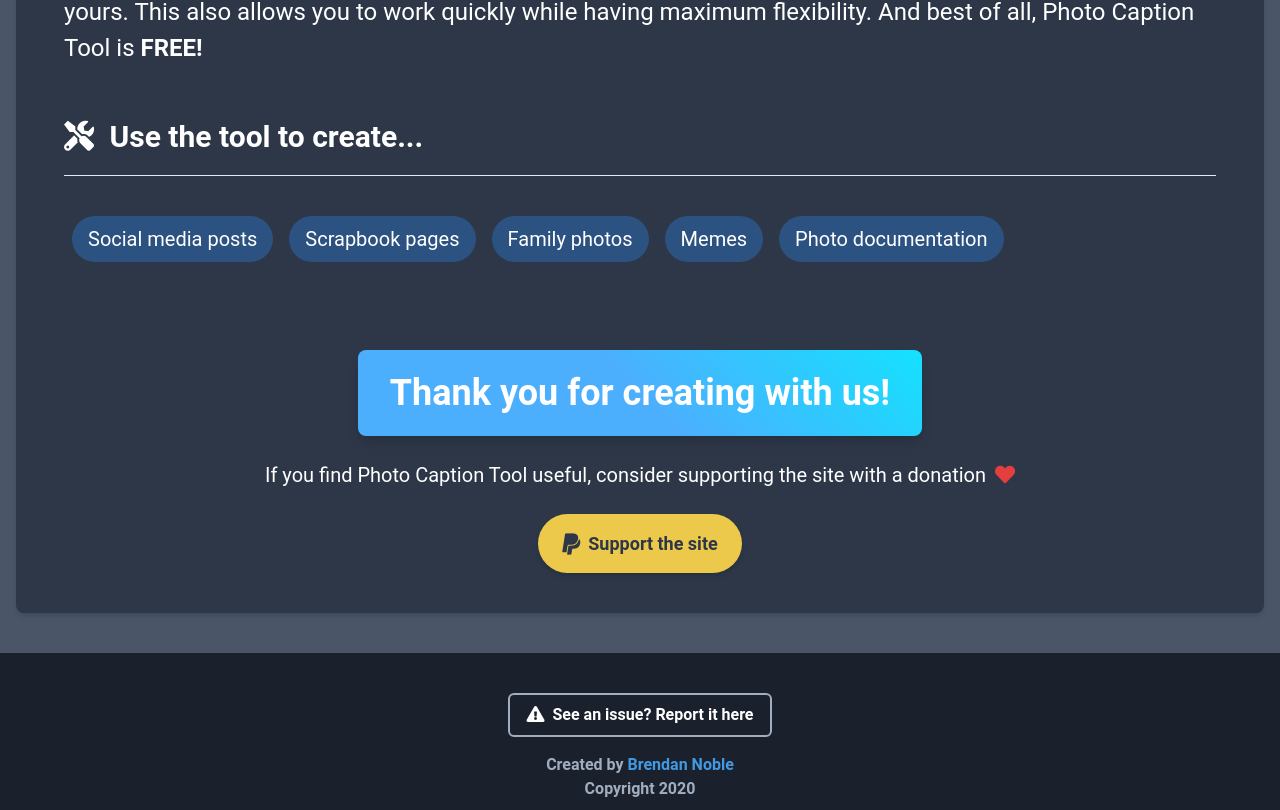
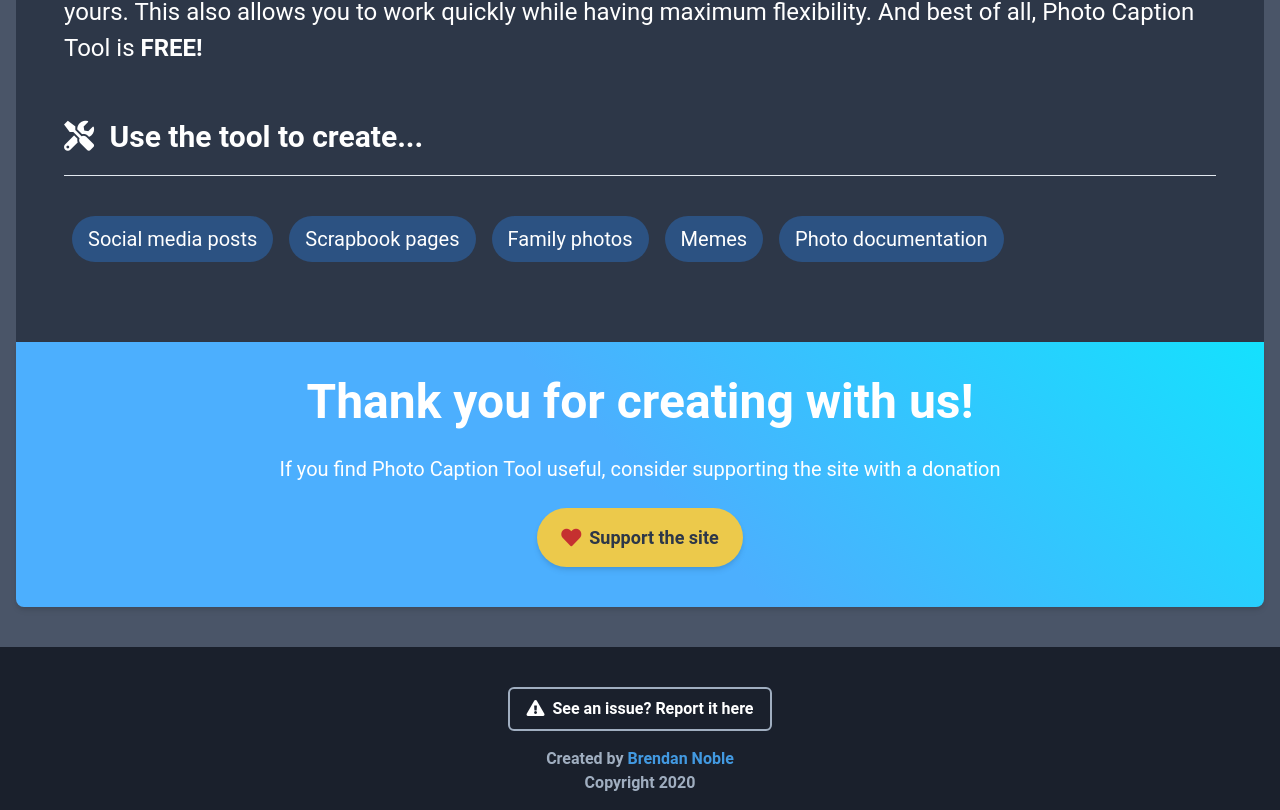
Before and after one commit to brendannoble/Photo-Caption-Tool, a React (Create React App) app: page / in a window 1280 px wide. Shown: the part 2906-3716 px from the top of the page. Built offline with nearby package versions, Linux system fonts and the light colour scheme.

Commit message:
Update About Section

```diff
--- a/src/components/help/AboutSection.js
+++ b/src/components/help/AboutSection.js
@@ -4,25 +4,25 @@
   return (
     <section id="about" className="bg-gray-700">
       <div className="container px-4 py-10 mx-auto relative text-white">
-        <div className="card dark-card py-6 px-6 md:px-12 bg-gray-800">
-          <h1 className="text-3xl md:text-5xl text-center font-bold mb-4"><i className="fas fa-user-friends mr-4"></i> About</h1>
+        <div className="rounded-t-lg py-6 px-6 md:px-12 bg-gray-800">
+          <h1 className="text-3xl md:text-5xl text-center font-bold mb-4"><i className="fas fa-globe-americas mr-2"></i> About</h1>
           <p className="text-lg md:text-2xl mb-12">Photo Caption Tool was created from the ground up with the user in mind. It was created to solve the common issue of inserting a caption in the easiest way possible. It is the quickest and easiest way to add a caption on desktop and mobile. Your photos are processed locally on your computer to keep what's yours, yours. This also allows you to work quickly while having maximum flexibility. And best of all, Photo Caption Tool is <strong>FREE!</strong></p>
           <h2 className="font-bold text-3xl mb-4"><i className="fas fa-tools mr-2"></i> Use the tool to create...</h2>
           <hr className="mb-8"/>
-          <ul className="flex flex-wrap md:text-xl mb-2 md:mb-12">
+          <ul className="flex flex-col md:flex-row md:flex-wrap md:text-xl mb-2 md:mb-12 text-center">
             <li className="bg-blue-800 py-2 px-4 rounded-full mx-2">Social media posts</li>
             <li className="bg-blue-800 py-2 px-4 rounded-full mx-2">Scrapbook pages</li>
             <li className="bg-blue-800 py-2 px-4 rounded-full mx-2">Family photos</li>
             <li className="bg-blue-800 py-2 px-4 rounded-full mx-2">Memes</li>
             <li className="bg-blue-800 py-2 px-4 rounded-full mx-2">Photo documentation</li>
           </ul>
-          <div className="flex flex-col items-center">
-            <h2 className="flex-shrink-0 text-xl md:text-4xl text-center mt-8 px-8 py-4 shadow-lg font-bold text-white rounded-lg gold inline-block mb-6">Thank you for creating with us!</h2>
-            <h3 className="text-xl mb-6">If you find Photo Caption Tool useful, consider supporting the site with a donation <i className="fas fa-heart text-red-600 ml-1"></i></h3>
-            <a href="https://www.paypal.com/cgi-bin/webscr?cmd=_donations&business=UPREMZJUGFCQU&currency_code=USD&source=url" target="_blank" rel="noopener noreferrer"
-              className="flex-shrink-0 flex items-center bg-yellow-500 text-gray-800 px-6 py-4 mb-4 text-lg shadow-md rounded-full font-bold text-center"
-            ><i className="fab fa-paypal text-2xl mr-2"></i> Support the site</a>
-          </div>
+        </div>
+        <div className="flex flex-col items-center rounded-b-lg py-6 px-6 md:px-12 gold shadow-md">
+          <h2 className="font-bold text-3xl text-center md:text-5xl mb-4">Thank you for creating with us!</h2>
+          <h3 className="text-xl mb-6">If you find Photo Caption Tool useful, consider supporting the site with a donation</h3>
+          <a href="https://www.paypal.com/cgi-bin/webscr?cmd=_donations&business=UPREMZJUGFCQU&currency_code=USD&source=url" target="_blank" rel="noopener noreferrer"
+            className="flex-shrink-0 flex items-center text-gray-800 bg-yellow-500 hover:bg-yellow-400 transition-colors duration-150 px-6 py-4 mb-4 text-lg shadow-md rounded-full font-bold text-center"
+          ><i className="fas fa-heart text-red-700 text-xl mr-2"></i> Support the site</a>
         </div>
       </div>
     </section>
```
